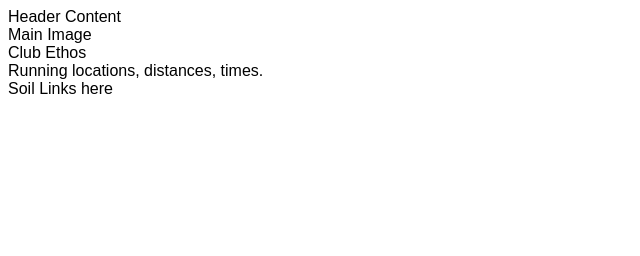
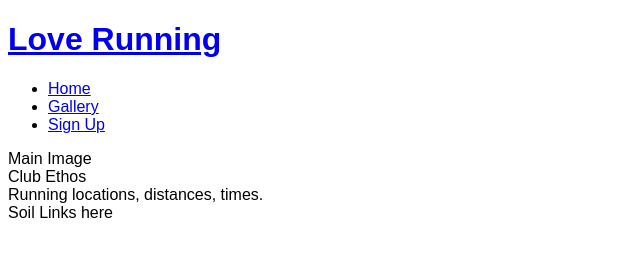
Before and after one commit to Eamonn5P/Love-Running, a plain HTML site: page index.html in a window 1280 px wide. Shown: the whole page, without its empty margins (0-640 px from the left). Drawn offline with Linux system fonts and the light colour scheme.

Commit message:
add basic header structure

```diff
--- a/index.html
+++ b/index.html
@@ -13,7 +13,20 @@
     <title>Love Running</title>
 </head>
 <body>
-    <header>Header Content</header>
+    <header>
+        <a href="index.html">
+            <h1>Love Running</h1>
+        </a>
+        <nav>
+           <ul>
+                <li><a href="index.html">Home</a></li>
+            <li><a href="#">Gallery</a></li>
+        <li>
+            <a href="#">Sign Up</a>
+        </li>
+    </ul>
+        </nav>
+    </header>
     <section>
         Main Image
     </section>
```
